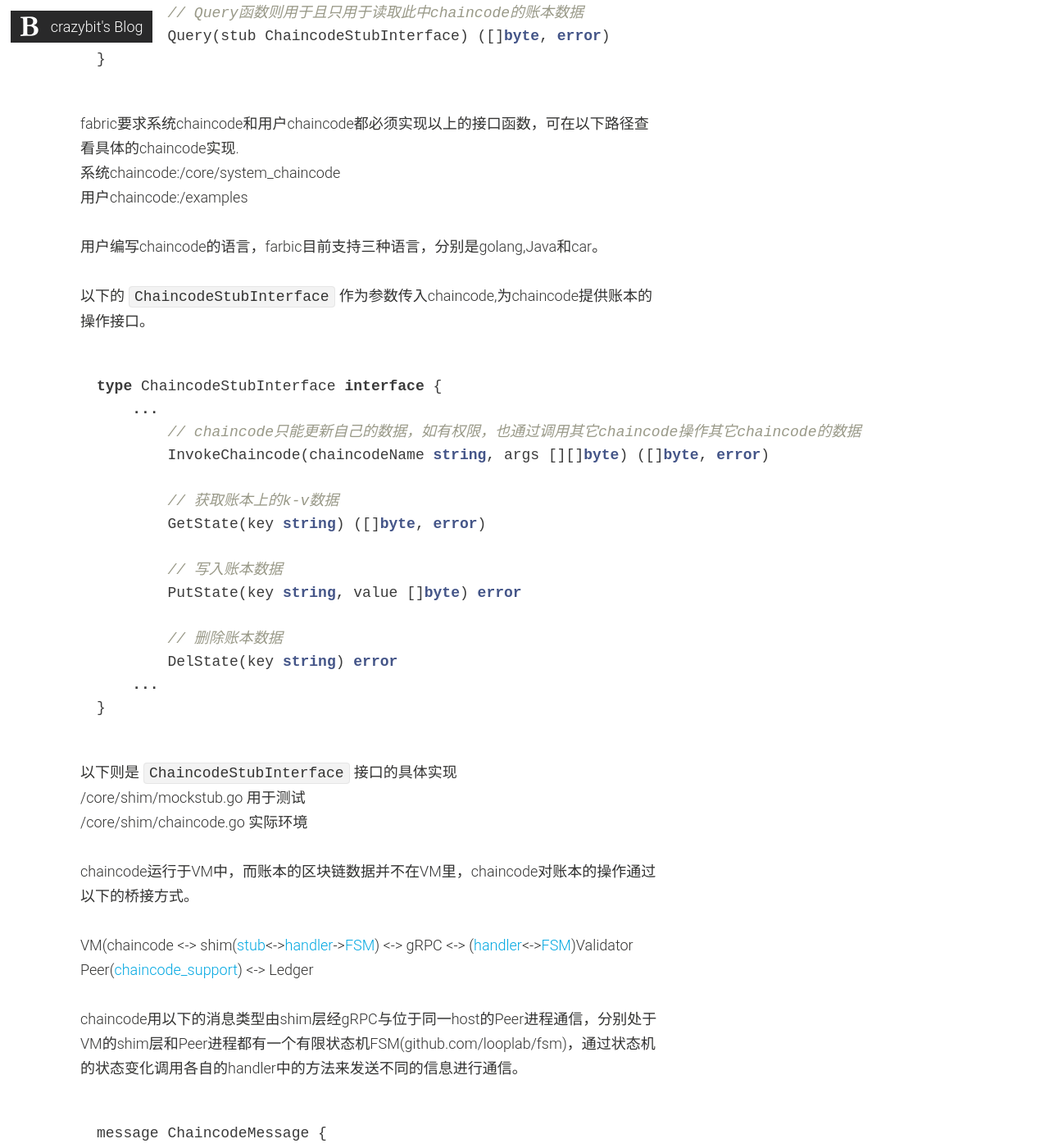
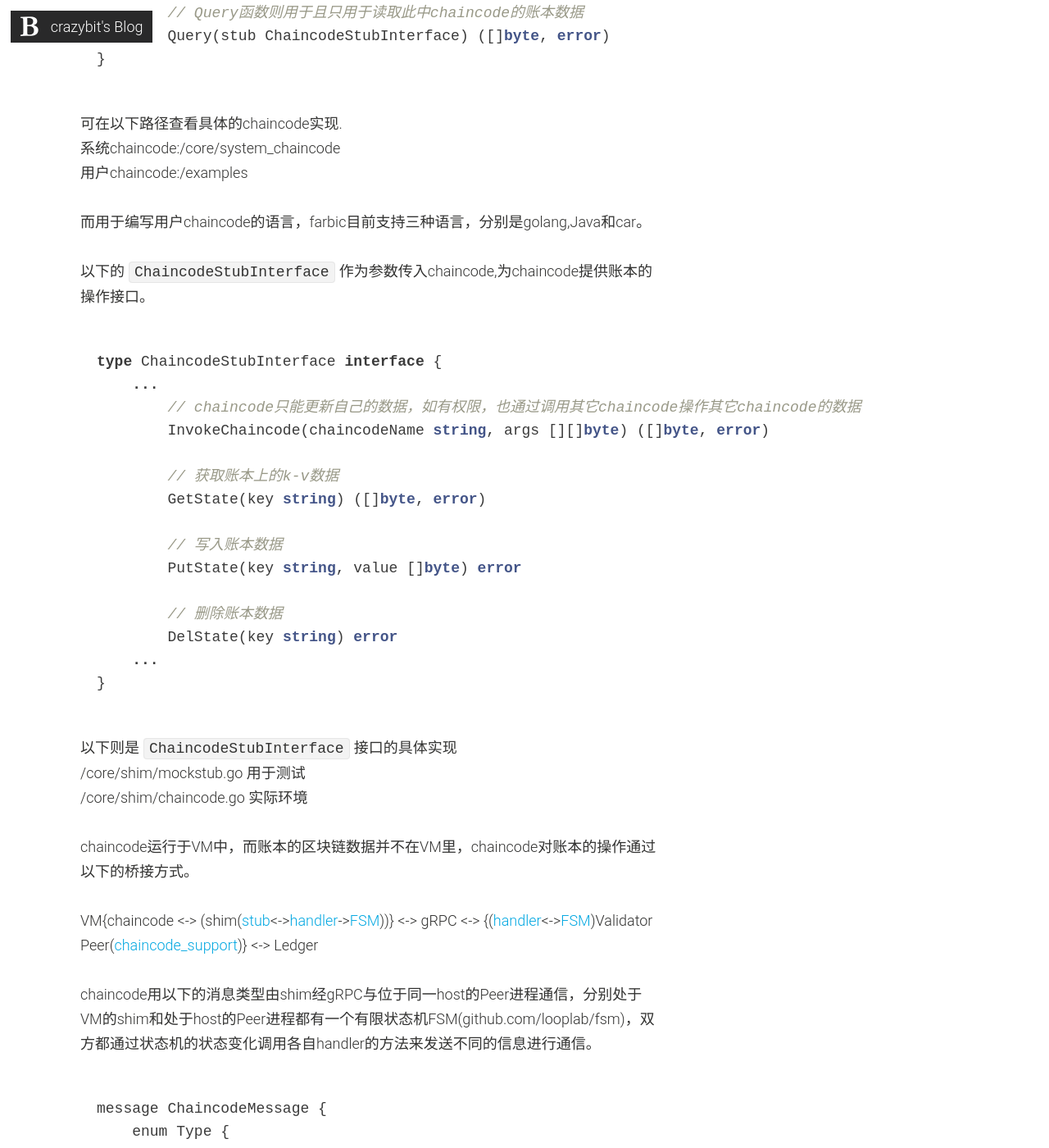
Before and after one commit to crazybits/crazybits.github.io, a Jekyll site: the page built from _posts/2016-11-23-hyperledger-fabric-chaincode.md, in a window 1280 px wide and 1400 px high, scrolled down 871 px. Shown: the whole window at 82% size. Built offline with Jekyll 4.4.1, drawn with Linux system fonts in a browser that asks for light colours; nearby versions of some CDN libraries; some of the changed text lies outside the part shown.

Commit message:
update post

````diff
--- a/_posts/2016-11-23-hyperledger-fabric-chaincode.md
+++ b/_posts/2016-11-23-hyperledger-fabric-chaincode.md
@@ -8,7 +8,7 @@ layout: post
 
 chaincode作为运行在fabric区块链上的程序，承载了所有的商业逻辑，它类似于ethereum上的DAPP, 一个区中心化的链上程序。fabric的chaincode分为两种，一是系统chaincode,另一种则是用户chaincode，系统chaincode用来初始化区块链的参数，以及用户chaincode需要共同遵守的规则。
 <!--more-->
-用户chaincode通过自定义逻辑访问/修改账本的数据并将结果返回给用户。fabric定义了系统chaincode和用户chaincode需要实现的接口
+用于chaincode通过自定义逻辑访问/修改账本的数据并将结果返回给用户。以下文件定义了系统chaincode和用户chaincode都需要实现的接口
 
 ####/core/shim/interface.go
 
@@ -26,11 +26,11 @@ type Chaincode interface {
 }
 ```
 
-fabric要求系统chaincode和用户chaincode都必须实现以上的接口函数，可在以下路径查看具体的chaincode实现.
+可在以下路径查看具体的chaincode实现.
 系统chaincode:/core/system_chaincode
 用户chaincode:/examples
 
-用户编写chaincode的语言，farbic目前支持三种语言，分别是golang,Java和car。
+而用于编写用户chaincode的语言，farbic目前支持三种语言，分别是golang,Java和car。
 
 以下的`ChaincodeStubInterface`作为参数传入chaincode,为chaincode提供账本的操作接口。
 
@@ -59,9 +59,9 @@ type ChaincodeStubInterface interface {
 
 chaincode运行于VM中，而账本的区块链数据并不在VM里，chaincode对账本的操作通过以下的桥接方式。
 
-VM(chaincode <-> shim([stub](https://github.com/hyperledger/fabric/blob/master/core/chaincode/shim/chaincode.go)<->[handler](https://github.com/hyperledger/fabric/blob/master/core/chaincode/shim/handler.go)->[FSM](https://github.com/hyperledger/fabric/blob/master/core/chaincode/shim/handler.go#L152-L181)) <-> gRPC <-> ([handler](https://github.com/hyperledger/fabric/blob/master/core/chaincode/handler.go)<->[FSM](https://github.com/hyperledger/fabric/blob/master/core/chaincode/handler.go#L390-L450))Validator Peer([chaincode_support](https://github.com/hyperledger/fabric/blob/master/core/chaincode/chaincode_support.go)) <-> Ledger
+VM{chaincode <-> (shim([stub](https://github.com/hyperledger/fabric/blob/master/core/chaincode/shim/chaincode.go)<->[handler](https://github.com/hyperledger/fabric/blob/master/core/chaincode/shim/handler.go)->[FSM](https://github.com/hyperledger/fabric/blob/master/core/chaincode/shim/handler.go#L152-L181)))} <-> gRPC <-> {([handler](https://github.com/hyperledger/fabric/blob/master/core/chaincode/handler.go)<->[FSM](https://github.com/hyperledger/fabric/blob/master/core/chaincode/handler.go#L390-L450))Validator Peer([chaincode_support](https://github.com/hyperledger/fabric/blob/master/core/chaincode/chaincode_support.go))} <-> Ledger
 
-chaincode用以下的消息类型由shim层经gRPC与位于同一host的Peer进程通信，分别处于VM的shim层和Peer进程都有一个有限状态机FSM(github.com/looplab/fsm)，通过状态机的状态变化调用各自的handler中的方法来发送不同的信息进行通信。
+chaincode用以下的消息类型由shim经gRPC与位于同一host的Peer进程通信，分别处于VM的shim和处于host的Peer进程都有一个有限状态机FSM(github.com/looplab/fsm)，双方都通过状态机的状态变化调用各自handler的方法来发送不同的信息进行通信。
 
 ```go
 message ChaincodeMessage {
@@ -71,7 +71,7 @@ message ChaincodeMessage {
         REGISTERED = 2;
         INIT = 3;
         READY = 4;
-        TRANSACTION = 5;
+        TRANSACTION = 5; v
         COMPLETED = 6;
         ERROR = 7;
         GET_STATE = 8;
````
